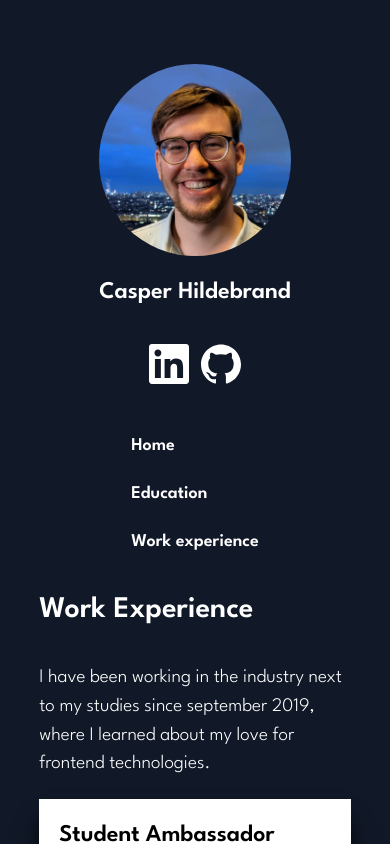
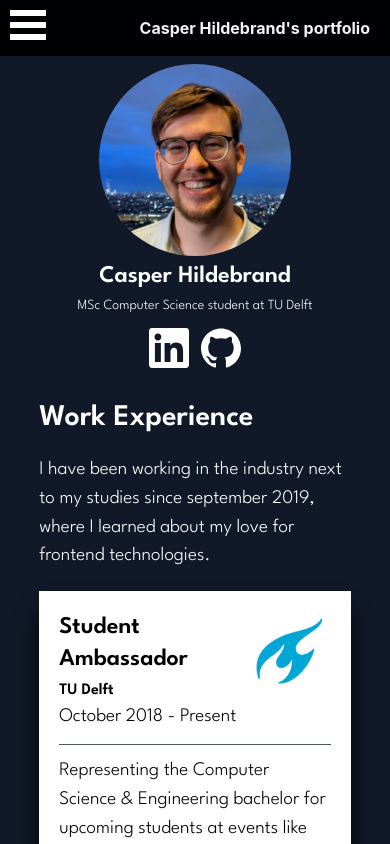
Before and after one commit to CasHil/cashil.github.io, a React (Create React App) app: page /work-experience in a window 390 px wide. Shown: the top 844 px of the page. Built offline with nearby package versions, Linux system fonts and the light colour scheme.

Commit message:
Finish hamburger menu for mobile users

```diff
--- a/package.json
+++ b/package.json
@@ -9,6 +9,7 @@
     "@testing-library/user-event": "^13.5.0",
     "framer-motion": "^7.5.1",
     "react": "^18.2.0",
+    "react-burger-menu": "^3.0.8",
     "react-chrono": "^1.19.1",
     "react-dom": "^18.2.0",
     "react-router-dom": "^6.2.2",
--- a/src/App.css
+++ b/src/App.css
@@ -30,3 +30,62 @@ header nav a::before {
     width: 100%;
   }
 }
+
+/* CSS for hamburger menu */
+
+/* Position and sizing of burger button */
+.bm-burger-button {
+  position: fixed;
+  width: 36px;
+  height: 30px;
+  left: 10px;
+  top: 10px;
+}
+
+/* Color/shape of burger icon bars */
+.bm-burger-bars {
+  background: #fff;
+  transition: background-color 0.2s ease;
+}
+
+/* Color/shape of burger icon bars on hover*/
+.bm-burger-bars-hover {
+  background: #15264d;
+}
+
+/*
+Sidebar wrapper styles
+Note: Beware of modifying this element as it can break the animations - you should not need to touch it in most cases
+*/
+.bm-menu-wrap {
+  position: fixed;
+  height: 100%;
+}
+
+/* General sidebar styles */
+.bm-menu {
+  background: #111827;
+  padding: 2.5em 1.5em 0;
+  font-size: 1.15em;
+}
+
+/* Morph shape necessary with bubble or elastic */
+.bm-morph-shape {
+  fill: #373a47;
+}
+
+/* Wrapper for item list */
+.bm-item-list {
+  color: #b8b7ad;
+  padding: 0.8em;
+}
+
+/* Individual item */
+.bm-item {
+  display: inline-block;
+}
+
+/* Styling of overlay */
+.bm-overlay {
+  background: #111827;
+}
--- a/src/App.js
+++ b/src/App.js
@@ -3,19 +3,40 @@ import { BrowserRouter } from "react-router-dom";
 import Header from "./components/Header/Header";
 import Body from "./components/Body/Body";
 import IntroLinks from "./components/Intro/IntroLinks/IntroLinks";
+import { slide as Menu } from "react-burger-menu";
+import { useState } from "react";
 
 function App() {
+  const [isMenuOpen, setIsMenuOpen] = useState(false);
+
+  const handleCloseMenu = () => {
+    setIsMenuOpen(false);
+  };
+  const handleStateChange = (state) => {
+    setIsMenuOpen(state.isOpen);
+  };
+
   return (
-    <div className="bg-gray-900 min-h-screen">
+    <div className="bg-gray-900 min-h-screen" id="outer-container">
       <BrowserRouter>
-        <div className="flex flex-row flex-wrap py-12">
+        <div className="block lg:hidden">
+          <div className="flex flex-row text-white justify-end items-center pr-5 bg-black w-full h-14 fixed z-10 opacity-95">
+            <b>Casper Hildebrand's portfolio</b>
+          </div>
+          <Menu isOpen={isMenuOpen} onStateChange={handleStateChange}>
+            <Header handleClick={() => handleCloseMenu()} />
+          </Menu>
+        </div>
+        <div className="flex flex-row flex-wrap py-12" id="page-wrap">
           <aside className="w-full lg:w-1/4 sm:w-full px-2">
             <div className="sticky top-0 p-4 w-full">
               <IntroLinks />
-              <Header />
+              <div className="hidden lg:block">
+                <Header />
+              </div>
             </div>
           </aside>
-          <div className="w-full lg:w-3/4 sm:w-4/4 pt-1 px-2">
+          <div className="w-full lg:w-3/4 sm:w-full pt-1 px-2">
             <Body />
           </div>
         </div>
--- a/src/components/Header/Header.jsx
+++ b/src/components/Header/Header.jsx
@@ -1,21 +1,33 @@
-import React from "react";
+import React, { useContext } from "react";
 import { NavLink } from "react-router-dom";
-export default function Header() {
+export default function Header(props) {
   return (
     <header>
       <nav className="grid place-content-center grid-columns-3 grid-rows-1 justify-center m-auto w-auto gap-5 mb-4">
         <li>
-          <NavLink to="/" className="text-lg md:text-3xl">
+          <NavLink
+            to="/"
+            className="text-2xl md:text-3xl"
+            onClick={props.handleClick ? props.handleClick : ""}
+          >
             Home
           </NavLink>
         </li>
         <li>
-          <NavLink to="/education" className="text-lg md:text-3xl">
+          <NavLink
+            to="/education"
+            className="text-2xl md:text-3xl"
+            onClick={props.handleClick ? props.handleClick : ""}
+          >
             Education
           </NavLink>
         </li>
         <li>
-          <NavLink to="/work-experience" className="text-lg md:text-3xl">
+          <NavLink
+            to="/work-experience"
+            className="text-2xl md:text-3xl"
+            onClick={props.handleClick ? props.handleClick : ""}
+          >
             Work experience
           </NavLink>
         </li>
--- a/src/components/Heading/Heading.jsx
+++ b/src/components/Heading/Heading.jsx
@@ -25,7 +25,7 @@ export default function Heading(props) {
       return (
         <>
           <h2
-            className={`text-2xl md:text-4xl sm:text-2xl mb-5 ${
+            className={`text-2xl md:text-4xl sm:text-2xl mb-1 ${
               props.alignment === "center" ? "text-center" : ""
             } ${tailwindColor(props.color)}`}
           >
--- a/src/components/Intro/IntroLinks/IntroLinks.jsx
+++ b/src/components/Intro/IntroLinks/IntroLinks.jsx
@@ -5,12 +5,15 @@ export default function IntroLinks() {
   return (
     <>
       <img
-        className="m-auto h-48 w-48 rounded-full mb-5"
+        className="m-auto h-48 w-48 rounded-full mb-1"
         src={process.env.PUBLIC_URL + "/images/profile.jpg"}
         alt="Profile"
       ></img>
       <Heading title="Casper Hildebrand" size="h2" alignment="center"></Heading>
-      <nav className="flex justify-center gap-3 mb-12">
+      <p className="text-white text-center text-sm mb-3">
+        MSc Computer Science student at TU Delft
+      </p>
+      <nav className="flex justify-center gap-3 mb-3 lg:mb-8">
         <TechnologyImage
           src="linkedin.svg"
           alt="LinkedIn"
--- a/src/components/Timeline/Timeline.jsx
+++ b/src/components/Timeline/Timeline.jsx
@@ -3,7 +3,6 @@ import TimelineItem from "./TimelineItem";
 
 export default function Timeline(props) {
   const reverseTimeline = props.data.slice().reverse();
-  console.log(reverseTimeline);
 
   return (
     props.data &&
--- a/src/components/Timeline/TimelineItem.jsx
+++ b/src/components/Timeline/TimelineItem.jsx
@@ -3,25 +3,22 @@ import Heading from "../Heading/Heading";
 export default function TimelineItem({ data }) {
   return (
     <>
-      <div className="bg-white p-5 my-5 shadow-xl shadow-black">
-        <div className="flex flex-col sm:flex-row">
-          <div className="w-full sm:w-4/5 pr-2">
+      <div className="bg-white p-5 my-5 shadow-xl shadow-black divide-y divide-gray-600">
+        <div className="flex flex-row justify-between pb-3">
+          <div className="">
             <Heading size="h2" title={data.title} color="black"></Heading>
             <Heading size="h3" title={data.subtitle} color="black"></Heading>
             <span className="text-black">
               {data.startDate} - {data.endDate}
             </span>
           </div>
-
-          <div className="w-1/2">
-            <img
-              src={`${process.env.PUBLIC_URL}/images/${data.image.uri}`}
-              alt={data.image.alt}
-              className="w-20 h-20 hidden lg:block float-right"
-            />
-          </div>
+          <img
+            src={`${process.env.PUBLIC_URL}/images/${data.image.uri}`}
+            alt={data.image.alt}
+            className="w-20 h-20 block float-right"
+          />
         </div>
-        {data.text && <p className="text-black">{data.text}</p>}
+        {data.text && <p className="text-black pt-3">{data.text}</p>}
       </div>
     </>
   );
--- a/src/index.css
+++ b/src/index.css
@@ -39,7 +39,6 @@ span,
 a {
   font-family: "League Spartan", sans-serif;
   font-size: 1.2rem;
-  margin-top: 1rem;
 }
 
 .content > p {
```
Also changed, not shown: 1 other file (tests, documents, lock files or other folders).
